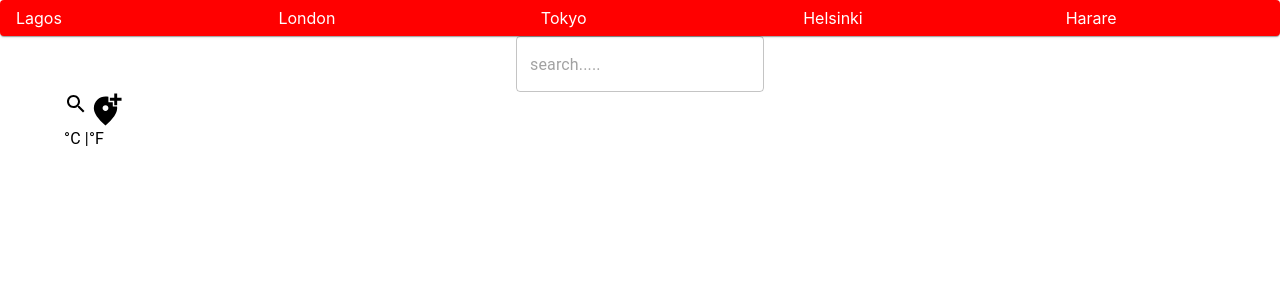
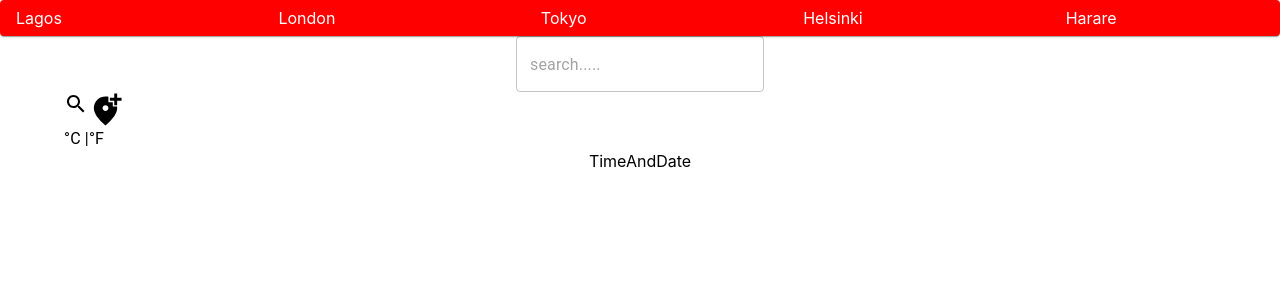
Before and after one commit to Codekazuki/weather-app, a React (Create React App) app: page / in a window 1280 px wide. Shown: the top 300 px of the page. Built offline with nearby package versions, Linux system fonts and the light colour scheme.

Commit message:
getting better

```diff
--- a/src/App.js
+++ b/src/App.js
@@ -2,20 +2,15 @@ import { Card, ListItem, Stack } from "@mui/material";
 
 import "./App.css";
 import Buttons from "./Buttons";
+import TimeAndDate from "./TimeAndDate";
+import Countries from "./Countries";
 
 function App() {
   return (
     <div className='App'>
-      <Card sx={{ backgroundColor: "red" }}>
-        <Stack direction='row' spacing={4} sx={{ color: "white" }}>
-          <ListItem>Lagos</ListItem>
-          <ListItem>London</ListItem>
-          <ListItem>Tokyo</ListItem>
-          <ListItem>Helsinki</ListItem>
-          <ListItem>Harare</ListItem>
-        </Stack>
-      </Card>
+      <Countries />
       <Buttons />
+      <TimeAndDate />
     </div>
   );
 }
--- /dev/null
+++ b/src/Countries.js
@@ -0,0 +1,20 @@
+import { Card, Stack, ListItem } from "@mui/material";
+import React from "react";
+
+const Countries = () => {
+  return (
+    <div>
+      <Card sx={{ backgroundColor: "red" }}>
+        <Stack direction='row' spacing={4} sx={{ color: "white" }}>
+          <ListItem>Lagos</ListItem>
+          <ListItem>London</ListItem>
+          <ListItem>Tokyo</ListItem>
+          <ListItem>Helsinki</ListItem>
+          <ListItem>Harare</ListItem>
+        </Stack>
+      </Card>
+    </div>
+  );
+};
+
+export default Countries;
--- /dev/null
+++ b/src/TimeAndDate.js
@@ -0,0 +1,7 @@
+import React from "react";
+
+const TimeAndDate = () => {
+  return <div>TimeAndDate</div>;
+};
+
+export default TimeAndDate;
```
